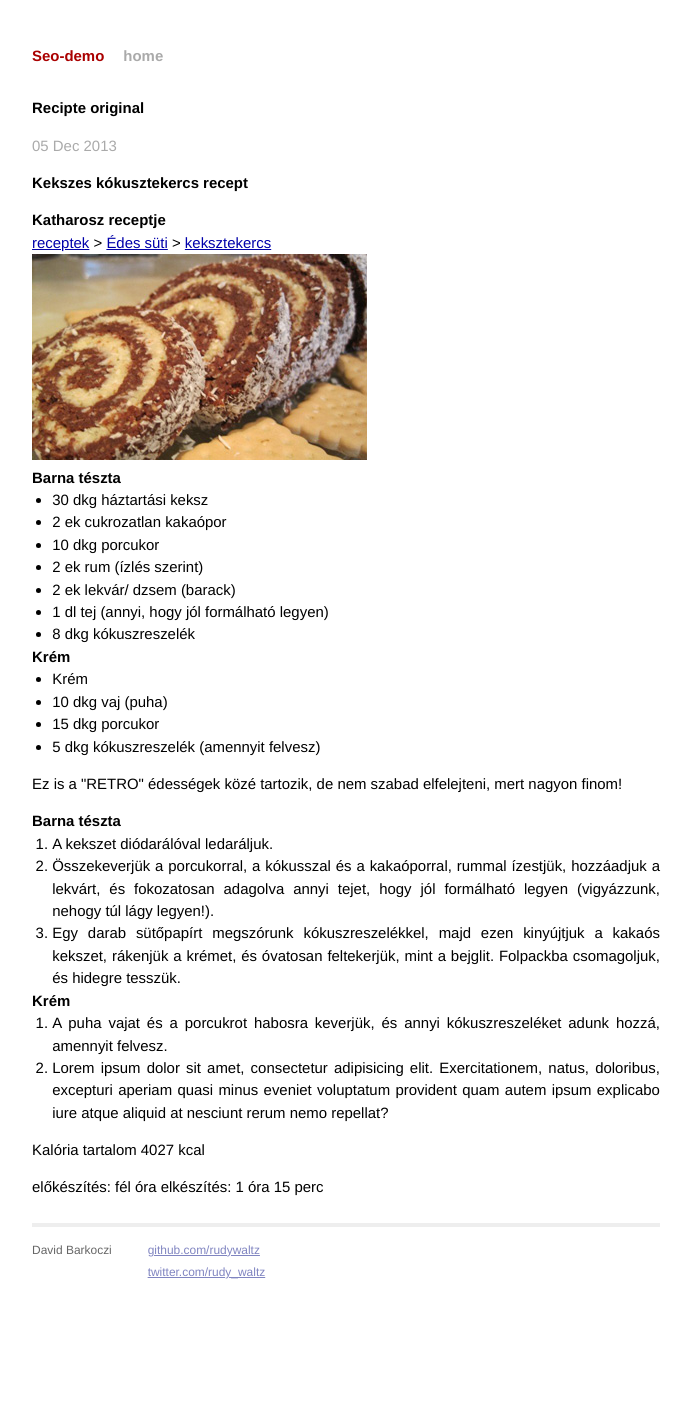
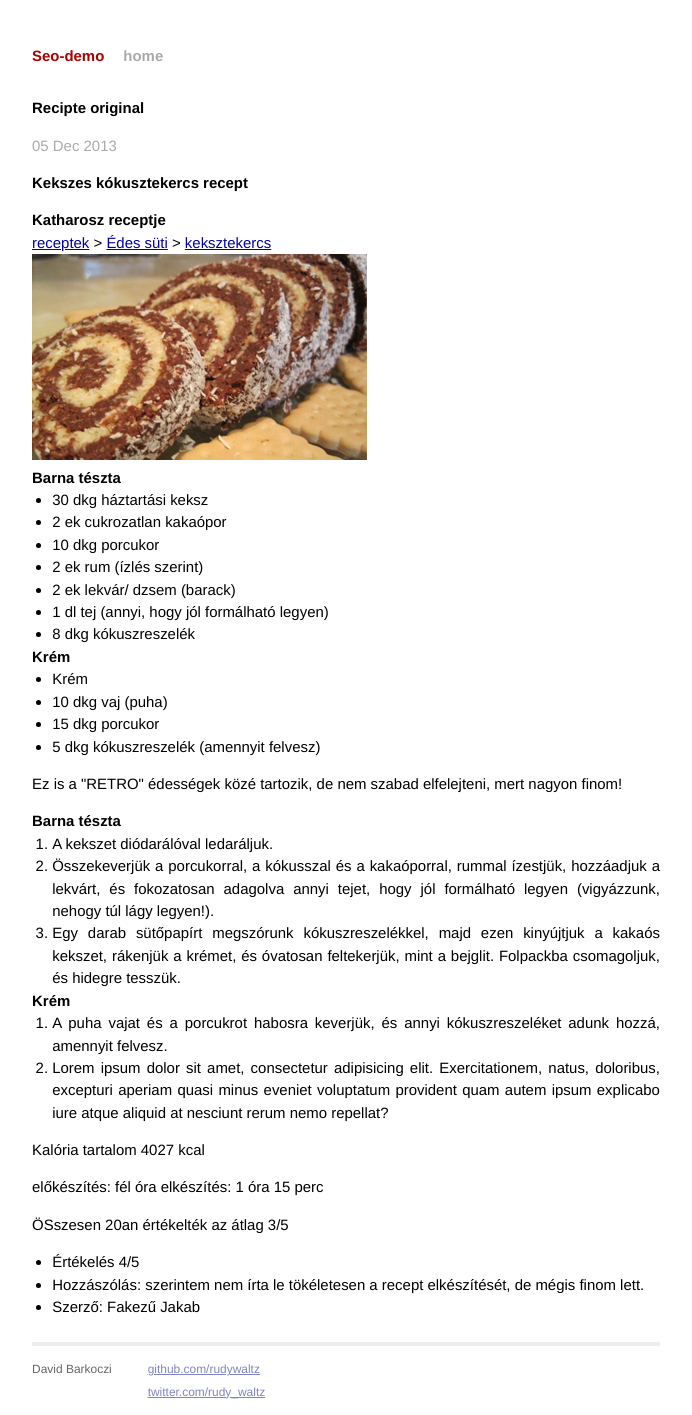
Before and after one commit to rudywaltz/seo-demo, a Jekyll site: the page built from _posts/2013-12-05-recipte-default.markdown, in a window 1280 px wide. Shown: the whole page, without its empty margins (294-986 px from the left). Built offline with Jekyll 4.4.1, drawn with Linux system fonts in a browser that asks for light colours; Markdown is read by kramdown in place of the engine named in the settings; before the commit the page ends 1296 px from its top, so only the background shows below that.

```diff
--- a/_posts/2013-12-05-recipte-default.markdown
+++ b/_posts/2013-12-05-recipte-default.markdown
@@ -58,5 +58,13 @@ categories: default
 			előkészítés: fél óra
 			elkészítés: 1 óra 15 perc
 		</div>
+		<div class="rating">
+		<p>ÖSszesen 20an értékelték az átlag 3/5</p>
+				<ul>
+					<li>Értékelés 4/5</li>
+					<li>Hozzászólás: szerintem nem írta le tökéletesen a recept elkészítését, de mégis finom lett.</li>
+					<li>Szerző: Fakezű Jakab</li>
+				</ul>
+		</div>
 	</div>
 </div>
```
Also changed, not shown: _posts/2013-12-05-recipte-schema.markdown (+9 -1 lines).
